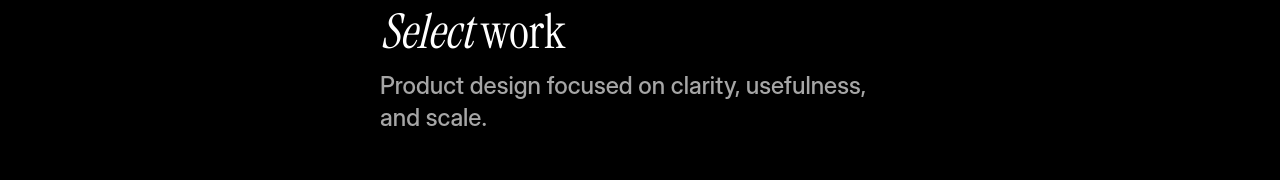
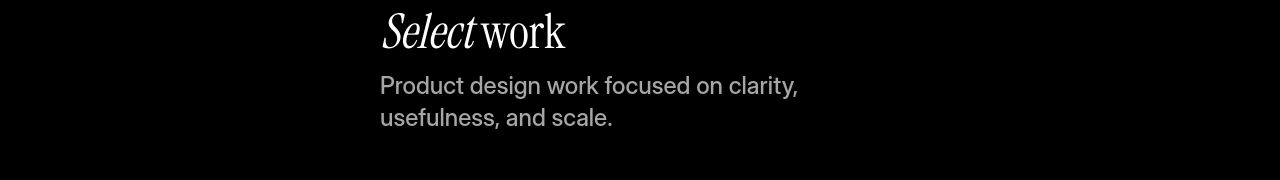
Before and after one commit to GrahamBunt/portfolio, a Next.js app: page /work in a window 1280 px wide. Shown: the part 136-316 px from the top of the page. Built offline with nearby package versions, Linux system fonts and the light colour scheme; grey boxes are pictures that could not be loaded; a web font is replaced by a local one.

Commit message:
Update work page description

```diff
--- a/src/app/work/page.tsx
+++ b/src/app/work/page.tsx
@@ -107,7 +107,7 @@ export default function WorkPage() {
             <AnimatedDescription
               ready={fontsReady}
               delay="260ms"
-              text="Product design focused on clarity, usefulness, and scale."
+              text="Product design work focused on clarity, usefulness, and scale."
             />
           </header>
 
```
